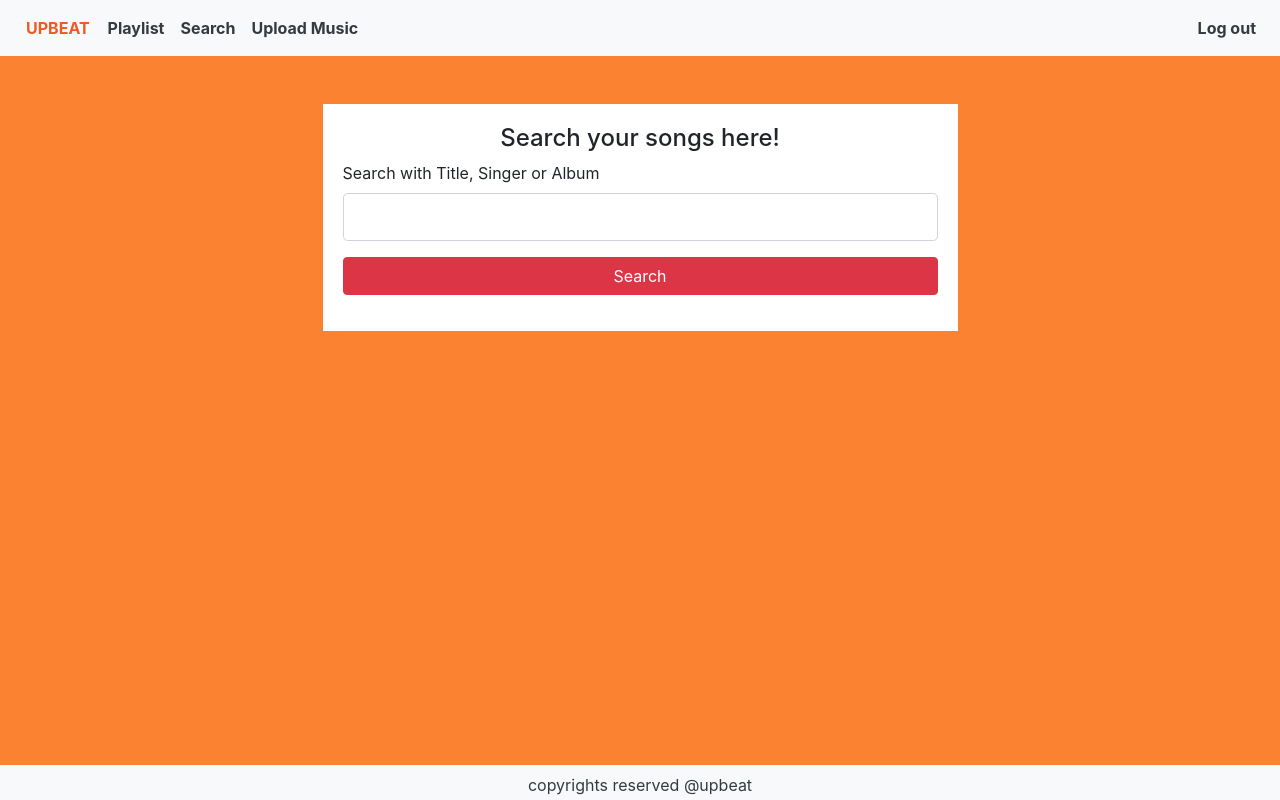
After one commit to priyankagohil/upbeat, a Flask app: page /search in a window 1280 px wide. The commit adds this page. Run offline with Flask 2, Linux system fonts and the light colour scheme; a user stored in the database is signed in; parts of the project's set-up code (start-up, migrations or seed data) failed here and were passed over; some libraries are stand-ins or nearby versions.

Commit message:
search feature

```diff
--- a/upbeatmusicmanager/__init__.py
+++ b/upbeatmusicmanager/__init__.py
@@ -4,6 +4,7 @@ from flask import Flask
 from flask_sqlalchemy import SQLAlchemy
 from flask_migrate import Migrate
 from flask_login import LoginManager
+import flask_whooshalchemyplus
 
 app = Flask(__name__)
 
@@ -15,6 +16,7 @@ app.config['SECRET_KEY'] = 'mysecret'
 basedir = os.path.abspath(os.path.dirname(__file__))
 app.config['SQLALCHEMY_DATABASE_URI'] = 'sqlite:///'+os.path.join(basedir,'data.sqlite')
 app.config['SQLALCHEMY_TRACK_MODIFICATIONS'] = False
+app.config['WHOOSH_BASE'] = 'whoosh'
 
 db = SQLAlchemy(app)
 Migrate(app,db)
--- a/upbeatmusicmanager/songs/forms.py
+++ b/upbeatmusicmanager/songs/forms.py
@@ -10,3 +10,7 @@ class MusicForm(FlaskForm):
     singer = StringField('Singer',validators=[DataRequired()])
     upload = FileField('Select mp3 file', validators=[FileAllowed(['mp3']),FileRequired()])
     submit = SubmitField("Upload")
+
+class SearchForm(FlaskForm):
+  search = StringField('Search with Title, Singer or Album', [DataRequired()])
+  submit = SubmitField('Search')
--- a/upbeatmusicmanager/songs/views.py
+++ b/upbeatmusicmanager/songs/views.py
@@ -4,8 +4,12 @@ from flask import render_template,url_for,flash,request,redirect,Blueprint, curr
 from flask_login import current_user,login_required
 from upbeatmusicmanager import db
 from upbeatmusicmanager.models import Music
-from upbeatmusicmanager.songs.forms import MusicForm
+from upbeatmusicmanager.songs.forms import MusicForm, SearchForm
 from werkzeug.utils import secure_filename
+import flask_whooshalchemy as wa
+from whoosh.analysis import StemmingAnalyzer
+
+
 
 songs = Blueprint('songs',__name__)
 
@@ -14,6 +18,7 @@ songs = Blueprint('songs',__name__)
 # song > blog_post    # singer > date
 # s > post            #   > text
 #####################################################
+
 
 # CREATE
 @songs.route('/upload',methods=['GET','POST'])
@@ -39,8 +44,6 @@ def upload_song():
     return render_template('upload.html',form=form)
 
 
-
-
 # songs (VIEW)
 @songs.route('/<int:song_id>')
 def song(song_id):
@@ -64,3 +67,22 @@ def delete_song(song_id):
     db.session.commit()
 
     return redirect(url_for('core.index'))
+
+
+#SEARCH
+@songs.route('/search', methods=['GET', 'POST'])
+@login_required
+def search_song():
+    form = SearchForm()
+    if request.method == 'POST' and form.validate_on_submit():
+        query = request.args.get(form.search.data)
+        results = Music.query.whoosh_search(query).all()
+        return render_template('search.html', songs=results, form=form)
+    return render_template('search.html', form = form)
+
+@songs.route('/search/<query>', methods=['GET', 'POST'])
+@login_required
+def search_results(query):
+    form = SearchForm()
+    results = Music.query.whoosh_search(query).all()
+    return render_template('search.html', songs=results, form=form)
--- a/upbeatmusicmanager/templates/base.html
+++ b/upbeatmusicmanager/templates/base.html
@@ -24,7 +24,7 @@
               <a class="nav-link text-dark" href="{{url_for('users.user_songs', username=current_user.username)}}"><b>Playlist</b></a>
             </li>
             <li class="nav-item">
-              <a class="nav-link text-dark" href="#"><b>Search</b></a>
+              <a class="nav-link text-dark" href="{{url_for('songs.search_song')}}"><b>Search</b></a>
             </li>
             <li class="nav-item">
               <a class="nav-link text-dark" href="{{url_for('songs.upload_song')}}"><b>Upload Music</b></a>
--- /dev/null
+++ b/upbeatmusicmanager/templates/search.html
@@ -0,0 +1,50 @@
+{% extends "base.html" %}
+{% block content %}
+
+<header id="fh5co-header" class="fh5co-cover" role="banner"  style="  background-color: #fa8231;width: 100%; height: 250px;">
+
+  <div class="container getstarted">
+      <div class="row justify-content-center mt-5">
+
+          <div class="col-7">
+            <div class="container" style="background-color:#fff;padding:20px;">
+              <h4 class="text-center">Search your songs here!</h4>
+                <form method="POST">
+                  {{form.hidden_tag()}}
+                  <div class="form-group">
+                    {{form.search.label(class="form-control-label")}}
+                    {{form.search(class="form-control form-control-lg")}}
+                  </div>
+                  <div class="form-group text-center">
+                    {{form.submit(class="btn btn-danger btn-block")}}
+                  </div>
+                </form>
+              </div>
+            </div>
+      </div>
+  </div>
+</header>
+<br>
+{% if songs %}
+<div class="container" >
+    {% for s in songs %}
+    <a  style="text-decoration:None;" href="  {{ url_for('songs.song', song_id=s.id) }}">
+    <div class="card" style="margin-top:7px;" >
+
+      <div class="card-body">
+        <h2 class="card-title text-dark">{{ s.title }}</h2>
+        <h6 class="text-secondary">Album : {{s.album }}</h6>
+        <p class='text-muted'>Singer : {{s.singer}}</p>
+      </div>
+
+    </div>
+    </a>
+
+   {% endfor %}
+  <br>
+    <br>
+
+</div>
+
+{% endif %}
+{% endblock %}
--- a/upbeatmusicmanager/users/views.py
+++ b/upbeatmusicmanager/users/views.py
@@ -43,7 +43,7 @@ def login():
             next = request.args.get('next')
 
             if next ==None or not next[0]=='/':
-                next = url_for('users.user_songs')
+                next = url_for('users.user_songs', username=current_user.username)
 
             return redirect(next)
 
```
Also changed, not shown: upbeatmusicmanager/models.py (+10 -0 lines), 13 other files.
